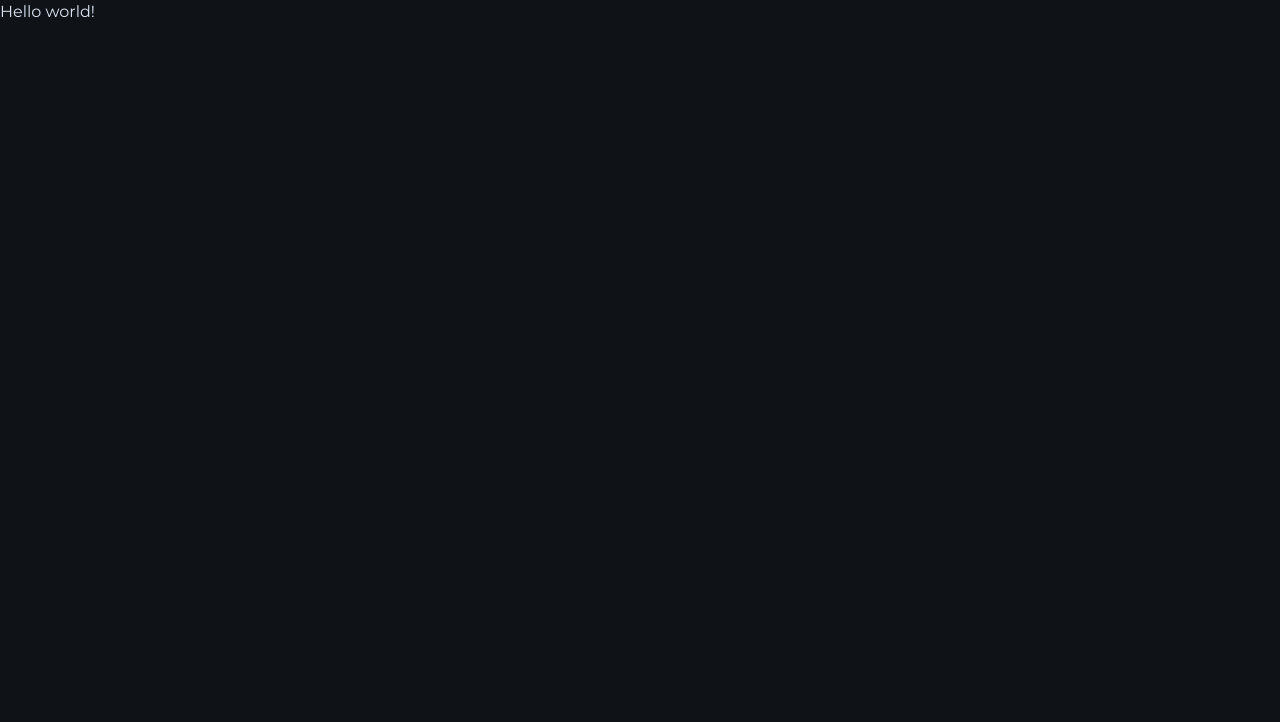
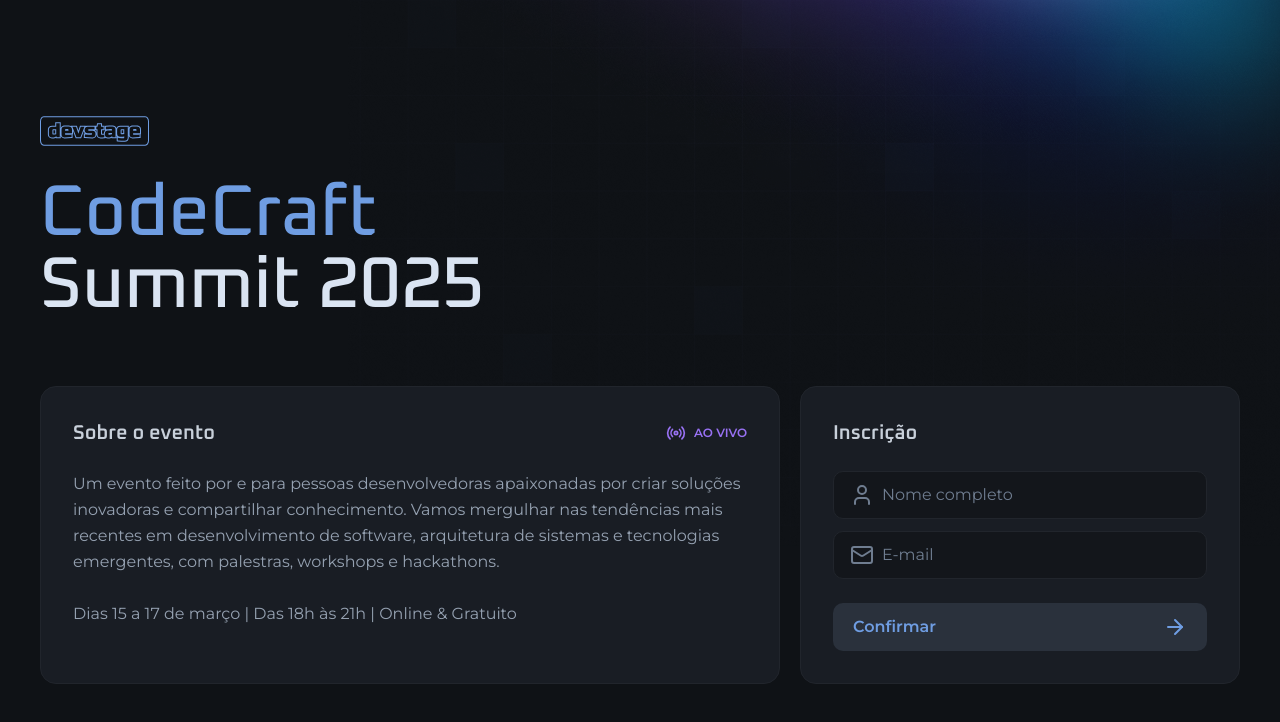
Before and after one commit to diegovds/nlw-connect, a Next.js app in the folder web/: page / in a window 1280 px wide. Shown: the top 722 px of the page. Built offline with nearby package versions, Linux system fonts and the light colour scheme.

Commit message:
add homepage

```diff
--- a/web/src/app/layout.tsx
+++ b/web/src/app/layout.tsx
@@ -26,7 +26,9 @@
 }>) {
   return (
     <html lang="en" className={`${oxanium.variable} ${montserrat.variable}`}>
-      <body className="bg-gray-900 text-gray-100 antialiased">{children}</body>
+      <body className="bg-gray-900 bg-[url(/background.png)] bg-top bg-no-repeat text-gray-100 antialiased md:bg-right-top">
+        {children}
+      </body>
     </html>
   )
 }
--- a/web/src/app/page.tsx
+++ b/web/src/app/page.tsx
@@ -1,7 +1,68 @@
+import Button from '@/components/button'
+import { InputField, InputIcon, InputRoot } from '@/components/input'
+import { ArrowRight, Mail, Radio, User } from 'lucide-react'
+import Image from 'next/image'
+import logo from '../assets/Logo.svg'
+
 export default function Home() {
   return (
-    <main>
-      <div>Hello world!</div>
+    <main className="mx-auto max-w-[1240px] px-5 py-8 md:py-0">
+      <div className="flex min-h-dvh flex-col justify-center gap-16">
+        <div className="flex flex-col items-center gap-8 md:items-start">
+          <Image src={logo} alt="devstage" width={108.5} height={30} />
+          <h1 className="font-heading flex flex-col text-center text-4xl leading-none font-medium md:text-left md:text-7xl">
+            <span className="text-blue">CodeCraft </span>
+            Summit 2025
+          </h1>
+        </div>
+        <div className="flex flex-col items-stretch gap-5 md:flex-row">
+          <div className="flex-1 space-y-6 rounded-2xl border border-gray-600 bg-gray-700 p-8">
+            <div className="flex items-center justify-between">
+              <h2 className="font-heading text-xl font-semibold text-gray-200">
+                Sobre o evento
+              </h2>
+              <span className="text-purple flex items-center gap-2 text-xs font-semibold">
+                <Radio className="size-5" /> AO VIVO
+              </span>
+            </div>
+            <p className="text-sm leading-relaxed text-gray-300 md:text-base">
+              Um evento feito por e para pessoas desenvolvedoras apaixonadas por
+              criar soluções inovadoras e compartilhar conhecimento. Vamos
+              mergulhar nas tendências mais recentes em desenvolvimento de
+              software, arquitetura de sistemas e tecnologias emergentes, com
+              palestras, workshops e hackathons.
+              <br />
+              <br />
+              Dias 15 a 17 de março | Das 18h às 21h | Online & Gratuito
+            </p>
+          </div>
+          <form className="w-full space-y-6 rounded-2xl border border-gray-600 bg-gray-700 p-8 md:max-w-[440px]">
+            <h2 className="font-heading text-xl font-semibold text-gray-200">
+              Inscrição
+            </h2>
+
+            <div className="space-y-3">
+              <InputRoot>
+                <InputIcon>
+                  <User />
+                </InputIcon>
+                <InputField type="text" placeholder="Nome completo" />
+              </InputRoot>
+
+              <InputRoot>
+                <InputIcon>
+                  <Mail />
+                </InputIcon>
+                <InputField type="email" placeholder="E-mail" />
+              </InputRoot>
+            </div>
+            <Button type="submit">
+              Confirmar
+              <ArrowRight />
+            </Button>
+          </form>
+        </div>
+      </div>
     </main>
   )
 }
```
